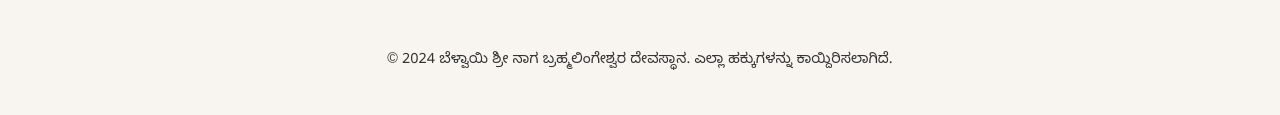
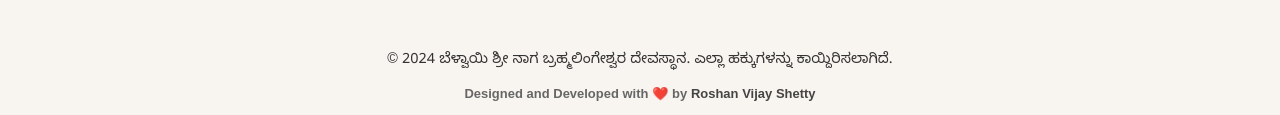
Before and after one commit to roshanvijay37/BelvaiTemple, a plain HTML site: page index.html in a window 1280 px wide. Shown: the part 2564-2679 px from the top of the page. Before the commit the page ends 2645 px from the top, so only its background shows below. Drawn offline with Linux system fonts and the light colour scheme.

Commit message:
Fourth Commit

```diff
--- a/index.html
+++ b/index.html
@@ -127,8 +127,12 @@
 <!-- Footer -->
 <footer>
     <p>© 2024 ಬೆಳ್ವಾಯಿ ಶ್ರೀ ನಾಗ ಬ್ರಹ್ಮಲಿಂಗೇಶ್ವರ ದೇವಸ್ಥಾನ. ಎಲ್ಲಾ ಹಕ್ಕುಗಳನ್ನು ಕಾಯ್ದಿರಿಸಲಾಗಿದೆ.</p>
-</footer>
-<!-- Add this right before closing </body> tag -->
+    <h4 class="developer-credit">Designed and Developed with ❤️ by
+        <a href="https://roshanvijay.com" target="_blank">
+            <b>Roshan Vijay Shetty</b>
+        </a>
+    </h4>
+</footer><!-- Add this right before closing </body> tag -->
 <div class="lightbox" id="lightbox">
     <span class="close-lightbox">×</span>
     <img src="" alt="" id="lightbox-img">
--- a/styles.css
+++ b/styles.css
@@ -553,3 +553,19 @@ section h3 {
     padding-left: 10px;
     color: #ffd700;
 }
+
+.developer-credit {
+    margin-top: 15px;
+    font-size: 0.9em;
+    color: #666;
+}
+
+.developer-credit a {
+    color: #444;
+    text-decoration: none;
+    transition: color 0.3s ease;
+}
+
+.developer-credit a:hover {
+    color: #000;
+}
```
